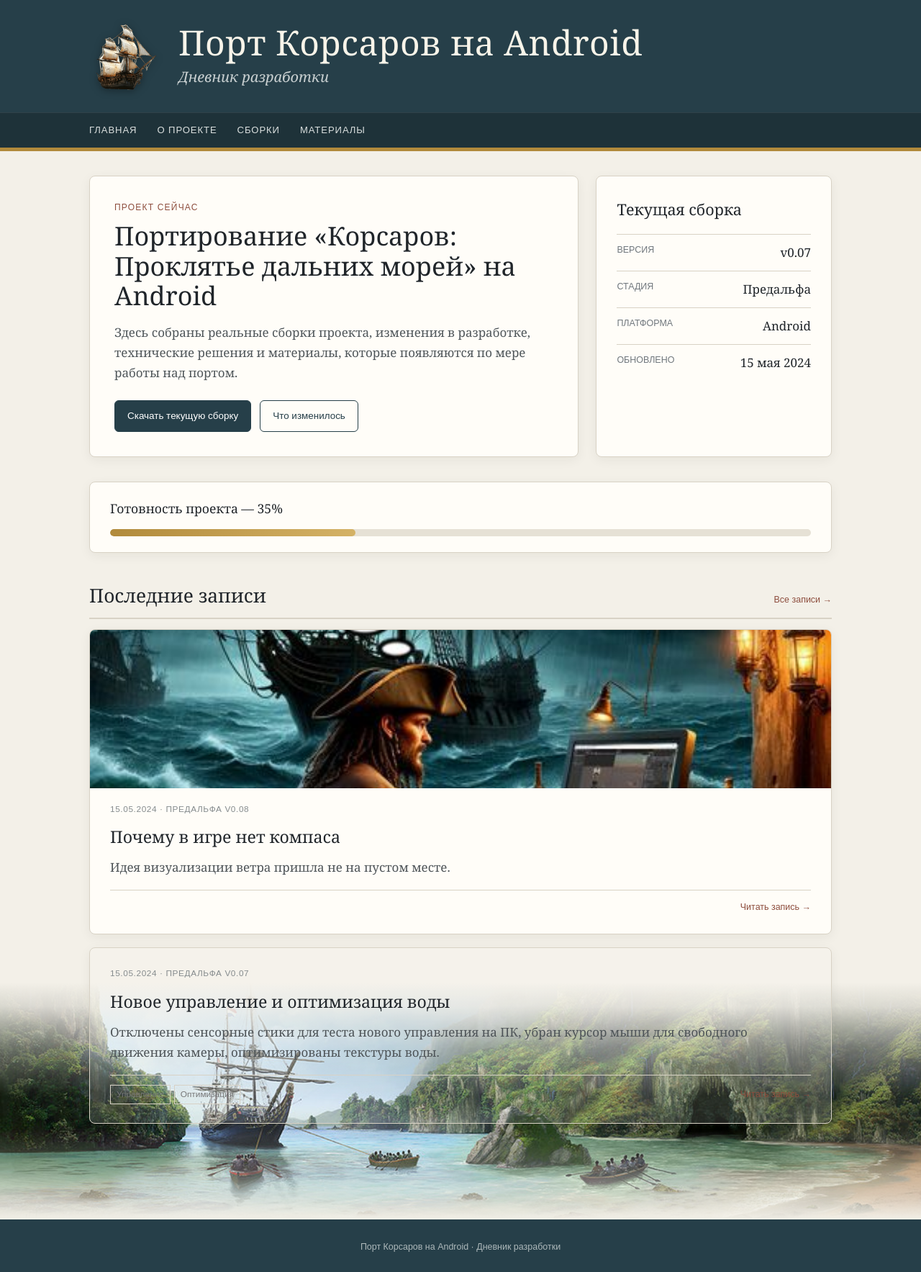
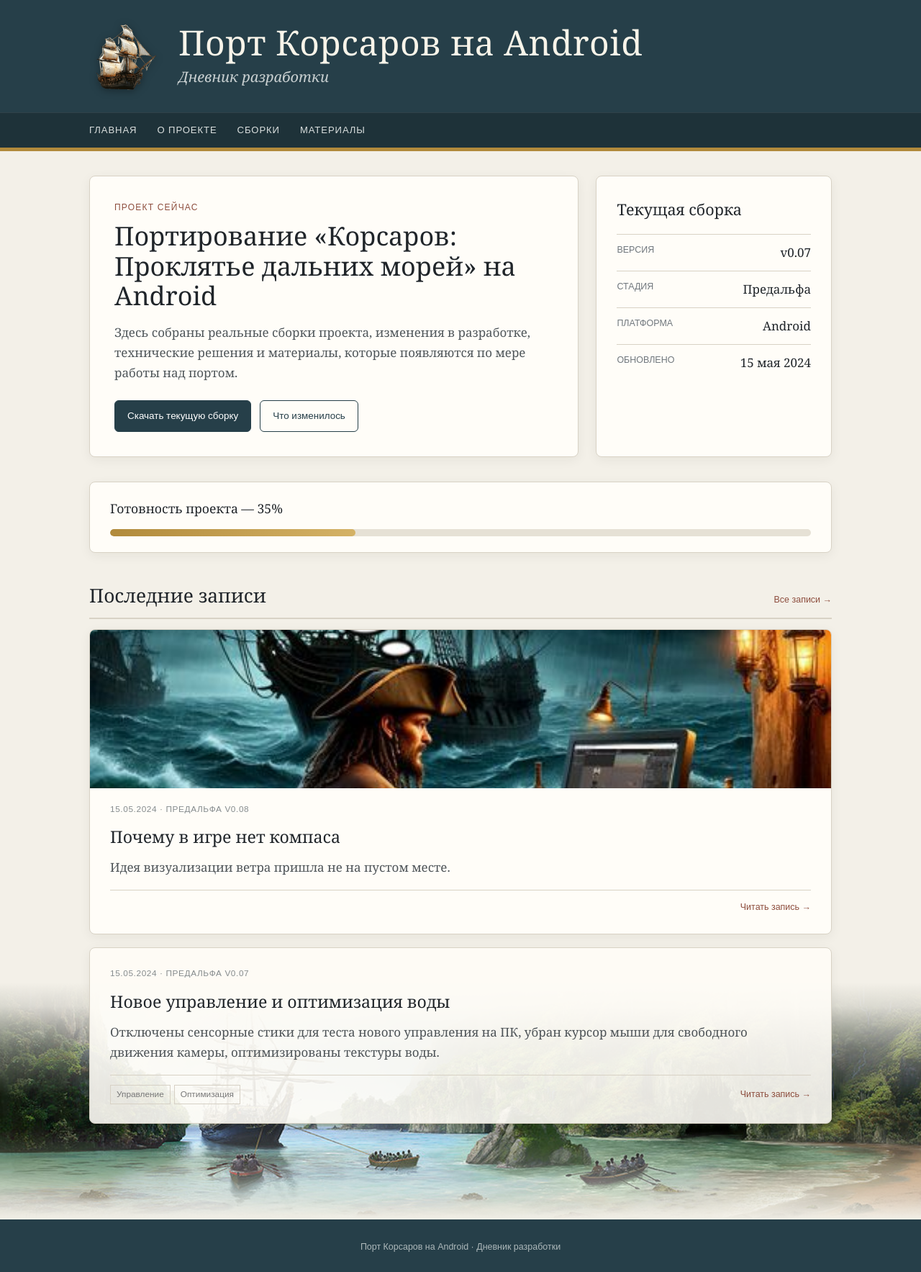
Before and after one commit to tislic/SeaDogsPort, a Jekyll site: the page built from index.html, in a window 1280 px wide. Shown: the whole page at 72% size. Built offline with Jekyll 4.4.1, drawn with Linux system fonts in a browser that asks for light colours.

Commit message:
Update style.css
.89

```diff
--- a/assets/style.css
+++ b/assets/style.css
@@ -42,7 +42,7 @@
 .footer{position:relative;z-index:3;margin-top:0;padding:28px 24px 24px;background:var(--sea);color:#aeb9bb;text-align:center;font-family:Arial,sans-serif;font-size:.78rem}
 
 /* Нижняя статья остаётся читаемой, но пейзаж визуально проходит под ней */
-.posts .post:last-child{position:relative;z-index:3;background:rgba(255,253,248,.12)}
+.posts .post:last-child{position:relative;z-index:3;background:rgba(255,253,248,.89)}
 
 .post-cover{display:block;margin:-26px -28px 20px;overflow:hidden;border-radius:0}.post-cover img{width:100%;height:220px;object-fit:cover;display:block;transition:transform .4s ease}.post-cover:hover img{transform:scale(1.04)}
 .post-hero{text-align:center;margin-bottom:20px}.post-hero img{max-width:100%;height:auto;display:inline-block;border-radius:6px}
```
